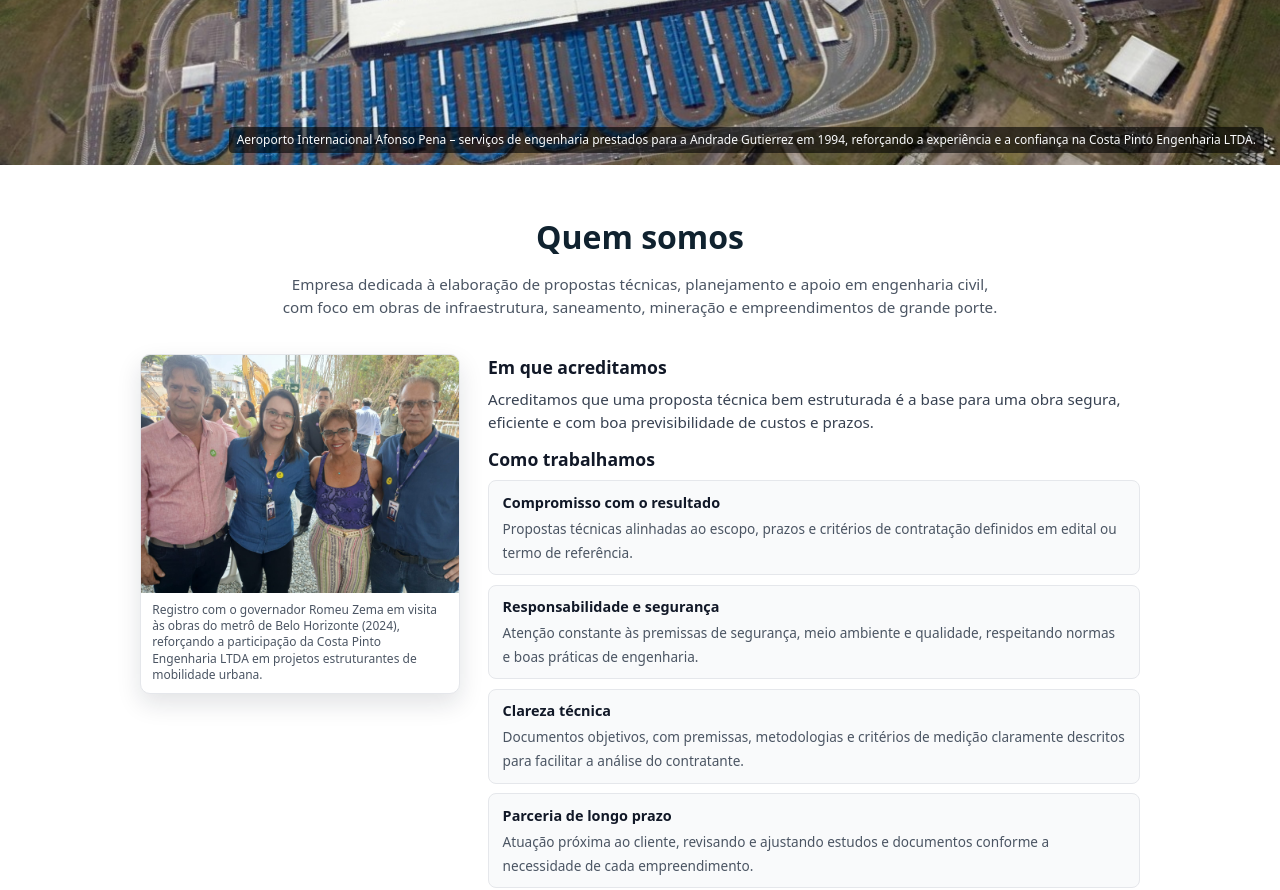
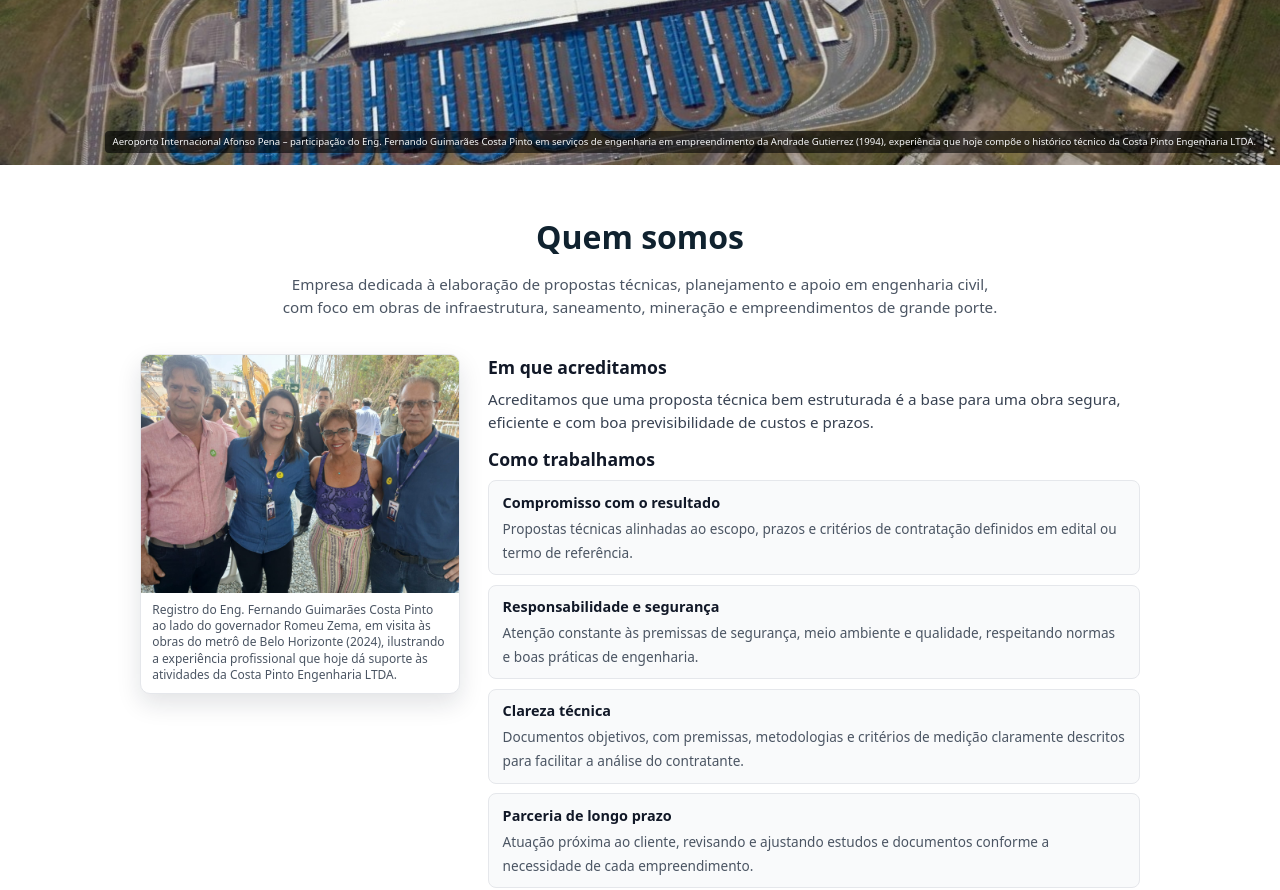
Before and after one commit to VitaoL/CostaPintoEngenhariaLTDA, a React (Vite) app: page / in a window 1280 px wide. Shown: the part 460-1350 px from the top of the page. Built offline with nearby package versions, Linux system fonts and the light colour scheme.

Commit message:
corrigindo texto de imagem

```diff
--- a/src/components.css
+++ b/src/components.css
@@ -167,7 +167,7 @@
   position: absolute;
   right: 1rem;
   bottom: 0.75rem;
-  font-size: 0.75rem;
+  font-size: 0.6rem;
   white-space: nowrap;
   text-align: right;
   color: #f9fafb;
--- a/src/mockData.js
+++ b/src/mockData.js
@@ -1,3 +1,5 @@
+// src/mockData.js
+
 // ==============================
 // Serviços - Tipos de obras (usados no Portfólio / chips de tipos de obras)
 // ==============================
@@ -42,7 +44,8 @@ export const serviceTypes = [
 
 
 // ==============================
-// Onde já trabalhamos - Clientes / empresas parceiras (cards da seção Serviços)
+// Empresas ligadas à trajetória profissional do responsável técnico
+// (usadas nos cards da seção "Experiência / Onde já atuamos")
 // ==============================
 export const servicesData = [
   {
@@ -122,28 +125,28 @@ export const servicesData = [
     name: "Consórcio Minas Mais",
     description:
       "Consórcio ligado a projetos de mineração e infraestrutura, com participação da Gerdau em empreendimentos estratégicos.",
-    imageUrl: "/MINASMAIS.jpeg", // você ajusta o nome do arquivo
-    link: "#https://www.google.com/url?sa=t&source=web&rct=j&opi=89978449&url=https://www.instagram.com/consorciominasgerais/&ved=2ahUKEwjr9uyjtamRAxUsrZUCHfkINd4QFnoECBgQAQ&usg=AOvVaw3E-2xMPtIKjfhL4MpXD-3m", // coloca o link oficial se tiver
+    imageUrl: "/MINASMAIS.jpeg",
+    link: "https://www.instagram.com/consorciominasgerais/",
   },
   {
     id: 11,
     name: "Gerdau",
     description:
       "Uma das maiores produtoras de aço das Américas, com forte presença em construção civil, indústria e infraestrutura.",
-    imageUrl: "/gerdau.png", // você ajusta o nome/caminho do arquivo
-    link: "https://www2.gerdau.com/", // se quiser, pode usar "#"
+    imageUrl: "/gerdau.png",
+    link: "https://www2.gerdau.com/",
   },
 ];
 
 
-// Fake API: lista de empresas / clientes para "Onde já trabalhamos"
+// Fake API: lista de empresas / experiência profissional
 export function fetchServicesData() {
   return new Promise((resolve, reject) => {
     const success = true;
 
     setTimeout(() => {
       if (!success) {
-        reject("Falha ao carregar serviços");
+        reject("Falha ao carregar experiência em empresas");
       } else {
         resolve(servicesData);
       }
@@ -301,7 +304,7 @@ export function fetchServiceTypesData() {
       if (!success) {
         reject("Falha ao carregar tipos de obras");
       } else {
-        resolve(serviceTypes); // já definidos lá em cima
+        resolve(serviceTypes);
       }
     }, 300);
   });
@@ -314,7 +317,7 @@ export function fetchServiceTypesData() {
 export const heroCoverData = {
   imageUrl: "/aeroportoAfonsoPena.jpg",
   caption:
-    "Aeroporto Internacional Afonso Pena – serviços de engenharia prestados para a Andrade Gutierrez em 1994, reforçando a experiência e a confiança na Costa Pinto Engenharia LTDA.",
+    "Aeroporto Internacional Afonso Pena – participação do Eng. Fernando Guimarães Costa Pinto em serviços de engenharia em empreendimento da Andrade Gutierrez (1994), experiência que hoje compõe o histórico técnico da Costa Pinto Engenharia LTDA.",
 };
 
 
@@ -397,15 +400,17 @@ export function fetchAboutData() {
   });
 }
 
+
 // ==============================
 // Sobre - Foto em destaque (imagem com autoridade / obra)
 // ==============================
 export const aboutPhotoHighlight = {
   imageUrl: "/ImagemComAlguem.png",
-  alt: "Registro com o governador Romeu Zema em visita às obras do metrô de Belo Horizonte em 2024",
+  alt: "Registro do Eng. Fernando Guimarães Costa Pinto com o governador Romeu Zema em visita às obras do metrô de Belo Horizonte em 2024",
   caption:
-    "Registro com o governador Romeu Zema em visita às obras do metrô de Belo Horizonte (2024), reforçando a participação da Costa Pinto Engenharia LTDA em projetos estruturantes de mobilidade urbana.",
+    "Registro do Eng. Fernando Guimarães Costa Pinto ao lado do governador Romeu Zema, em visita às obras do metrô de Belo Horizonte (2024), ilustrando a experiência profissional que hoje dá suporte às atividades da Costa Pinto Engenharia LTDA.",
 };
+
 
 // Fake API: foto de destaque usada na seção Sobre
 export function fetchAboutPhotoHighlight() {
```
